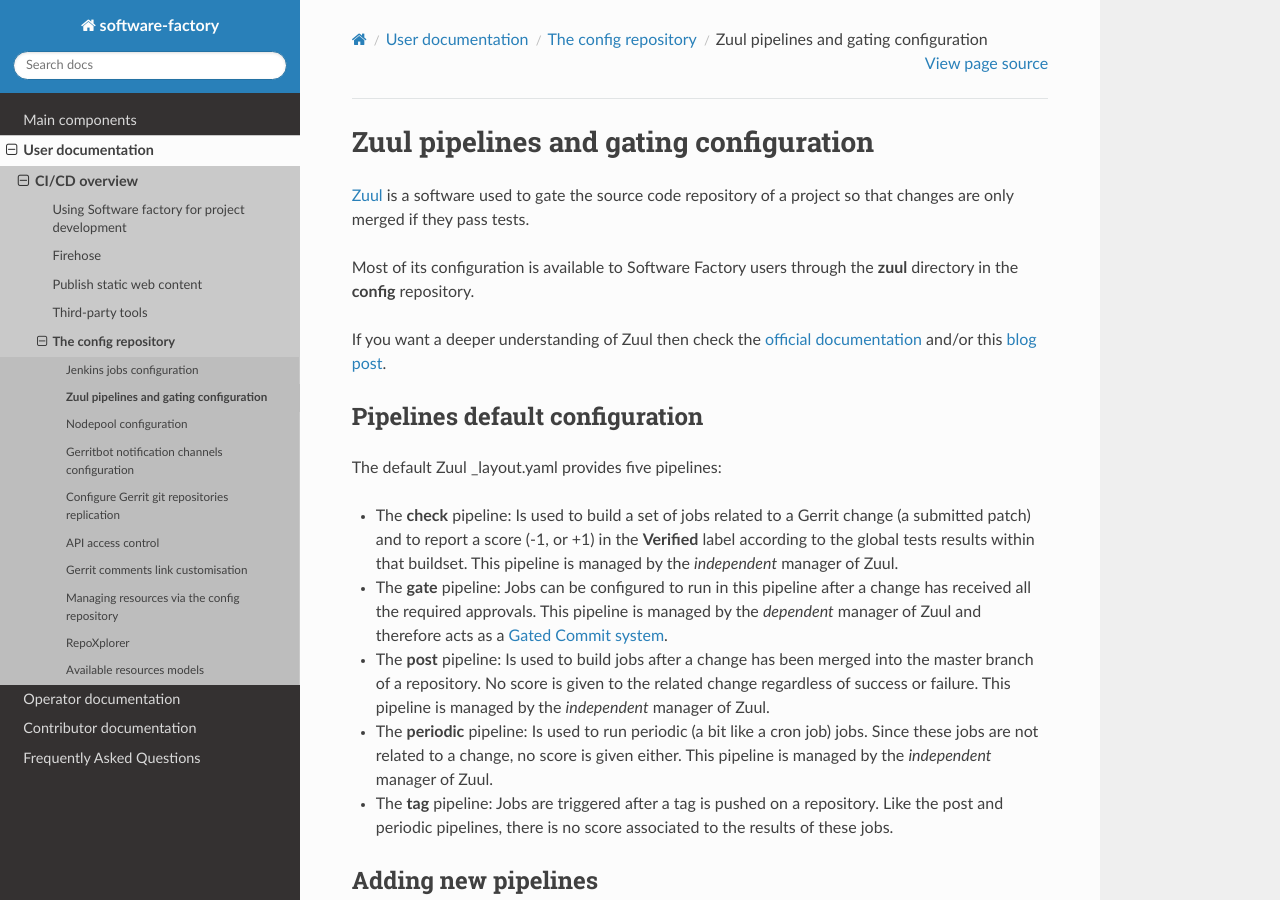
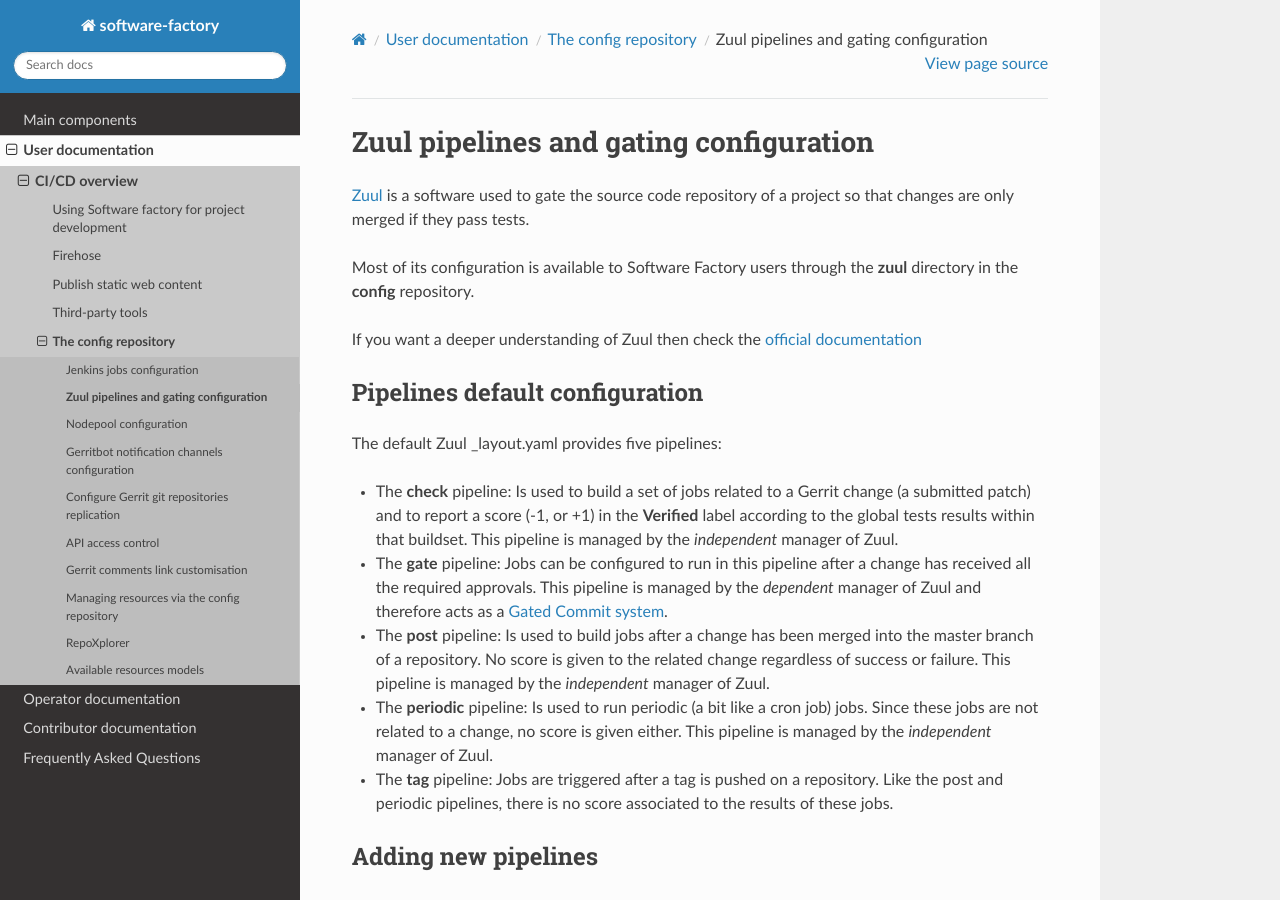
Before and after one commit to softwarefactory-project/sf-docs, a Sphinx documentation site: the page built from docs/user/zuul_user.rst, in a window 1280 px wide and 900 px high. Built offline with Sphinx 7.4.7 and the Read the Docs theme 2.0.0, drawn with Linux system fonts in a browser that asks for light colours.

Commit message:
remove dead link
Change-Id: I47340bb528358f37df23c64203398ba715442df0

```diff
--- a/docs/user/zuul_user.rst
+++ b/docs/user/zuul_user.rst
@@ -10,8 +10,7 @@
 the **zuul** directory in the **config** repository.
 
 If you want a deeper understanding of Zuul then check the
-`official documentation <http://docs.openstack.org/infra/zuul/>`_ and/or this
-`blog post <http://techs.enovance.com/7542/dive-into-zuul-gated-commit-system-2>`_.
+`official documentation <http://docs.openstack.org/infra/zuul/>`_
 
 
 
```
